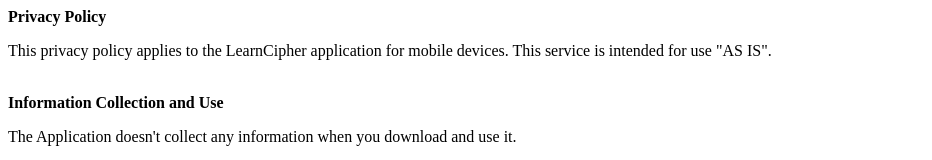
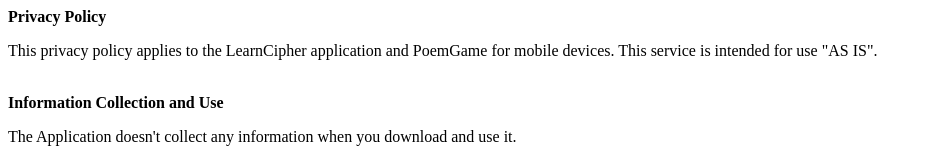
Before and after one commit to xiaoch-xie/learncipher, a plain HTML site: page index.html in a window 1280 px wide. Shown: the top 160 px of the page, without its empty margins (0-932 px from the left). Drawn offline with Linux system fonts and the light colour scheme.

Commit message:
Update index.html

```diff
--- a/index.html
+++ b/index.html
@@ -5,7 +5,7 @@
     </head>
     <body>
 <strong>Privacy Policy</strong>
-<p>This privacy policy applies to the LearnCipher application for mobile devices. This service is intended for use "AS IS".</p>
+<p>This privacy policy applies to the LearnCipher application and PoemGame for mobile devices. This service is intended for use "AS IS".</p>
 <br><strong>Information Collection and Use</strong>
 <p>The Application doesn't collect any information when you download and use it. </p>
 <br><strong>Data Retention Policy</strong>
```
